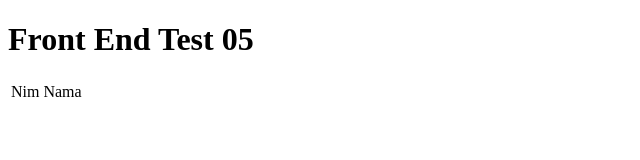
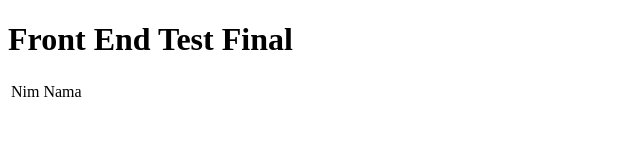
Before and after one commit to T101A/contohclientNodeJS, a website: page index.html in a window 1280 px wide. Shown: the full height of the page, 0-640 px from the left. Drawn offline with Linux system fonts and the light colour scheme; no server answers.

Commit message:
Update index.html

```diff
--- a/index.html
+++ b/index.html
@@ -11,7 +11,7 @@
     <body>
         <div class="container">
             <div class="page-header">
-                <h1>Front End Test 05</h1>
+                <h1>Front End Test Final</h1>
             </div>
 
         </div>
```
